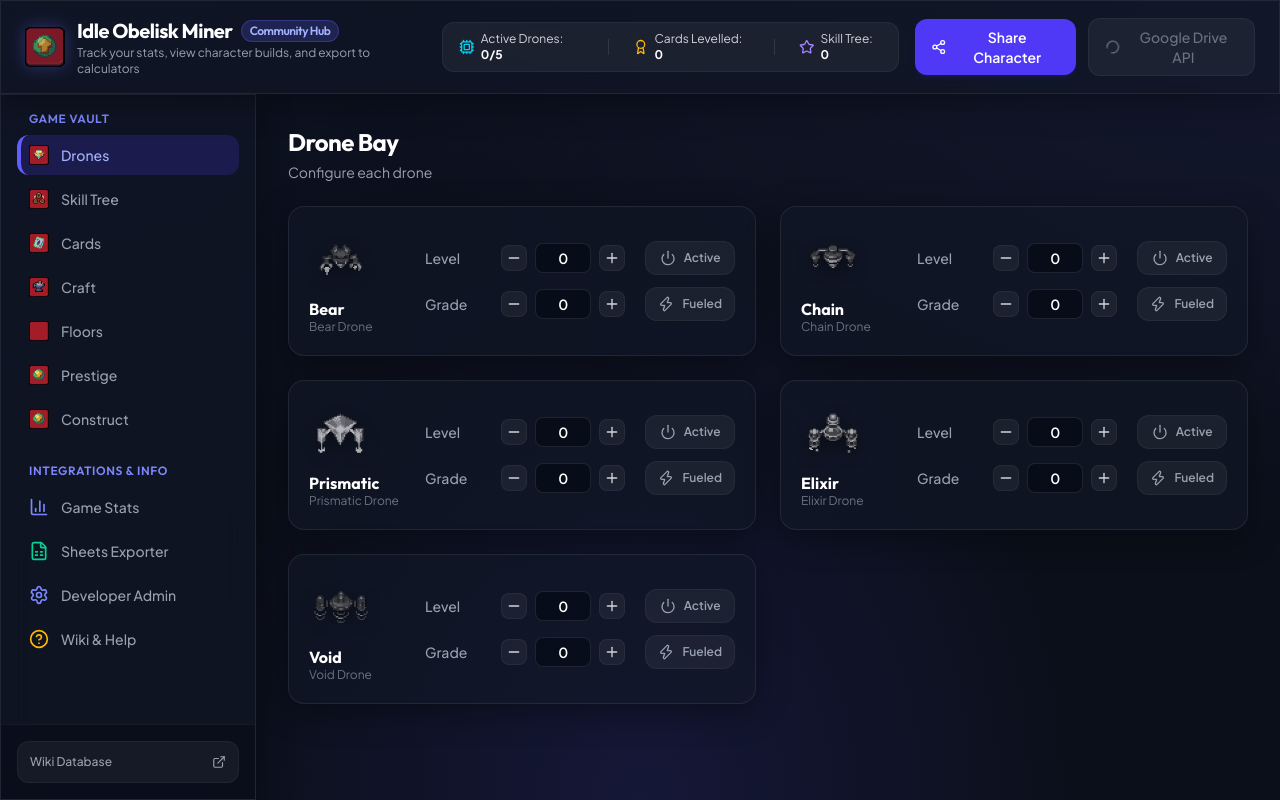
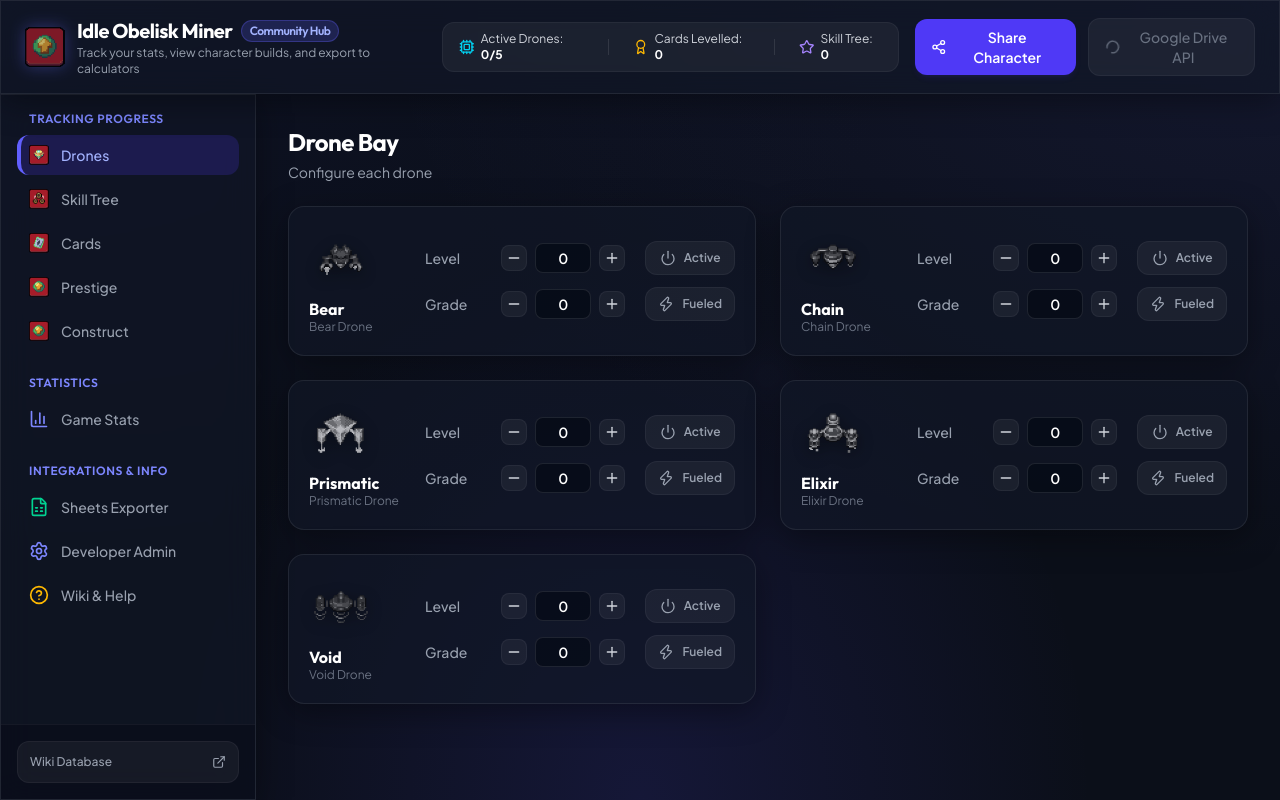
Before and after one commit to Aldoras/Aulfiom, a React (Vite) app: page / in a window 1280 px wide. Built offline with nearby package versions, Linux system fonts and the light colour scheme.

Commit message:
Refactor sidebar menu structure and categories

```diff
--- a/src/components/Sidebar.jsx
+++ b/src/components/Sidebar.jsx
@@ -6,29 +6,30 @@ export default function Sidebar({
   activeCategory,
   setActiveCategory,
 }) {
-  const customItems = [
-    {
-      id: "stats",
-      name: "Game Stats",
-      icon: "icons/menus/Prestige.webp",
-      isStats: true
-    },
+  const trackingItems = schema.filter(
+    (cat) => cat.id !== "craft" && cat.id !== "floors"
+  );
+
+  const statsItem = {
+    id: "stats",
+    name: "Game Stats",
+    isStats: true
+  };
+
+  const toolItems = [
     {
       id: "exporter",
       name: "Sheets Exporter",
-      icon: "icons/menus/Craft.webp", // Fallback image or custom menu image
       isSpreadsheet: true
     },
     {
       id: "admin",
       name: "Developer Admin",
-      icon: "icons/menus/Construct.webp",
       isAdmin: true
     },
     {
       id: "help",
       name: "Wiki & Help",
-      icon: "icons/menus/Drones.webp", // Fallback
       isHelp: true
     }
   ];
@@ -39,10 +40,10 @@ export default function Sidebar({
       <div className="p-4 flex-1 space-y-6">
         <div>
           <h3 className="px-3 text-xs font-semibold text-indigo-400 uppercase tracking-wider">
-            Game Vault
+            Tracking Progress
           </h3>
           <nav className="mt-2 space-y-1">
-            {schema.map((cat) => {
+            {trackingItems.map((cat) => {
               const isActive = activeCategory === cat.id;
               return (
                 <button
@@ -71,13 +72,39 @@ export default function Sidebar({
           </nav>
         </div>
 
-        {/* Integration Section */}
+        {/* Statistics Section */}
+        <div>
+          <h3 className="px-3 text-xs font-semibold text-indigo-400 uppercase tracking-wider">
+            Statistics
+          </h3>
+          <nav className="mt-2 space-y-1">
+            {(() => {
+              const isActive = activeCategory === statsItem.id;
+              return (
+                <button
+                  key={statsItem.id}
+                  onClick={() => setActiveCategory(statsItem.id)}
+                  className={`w-full flex items-center space-x-3 px-3 py-2.5 rounded-xl text-sm font-medium transition-all ${
+                    isActive
+                      ? "bg-indigo-600/20 text-indigo-300 border-l-4 border-indigo-500 pl-2"
+                      : "text-gray-400 hover:bg-white/5 hover:text-white"
+                  }`}
+                >
+                  <BarChart3 className="w-5 h-5 text-indigo-400 flex-shrink-0" />
+                  <span>{statsItem.name}</span>
+                </button>
+              );
+            })()}
+          </nav>
+        </div>
+
+        {/* Integrations & Tools Section */}
         <div>
           <h3 className="px-3 text-xs font-semibold text-indigo-400 uppercase tracking-wider">
             Integrations & Info
           </h3>
           <nav className="mt-2 space-y-1">
-            {customItems.map((item) => {
+            {toolItems.map((item) => {
               const isActive = activeCategory === item.id;
               return (
                 <button
@@ -93,8 +120,6 @@ export default function Sidebar({
                     <FileSpreadsheet className="w-5 h-5 text-emerald-400 flex-shrink-0" />
                   ) : item.isAdmin ? (
                     <Settings className="w-5 h-5 text-indigo-400 flex-shrink-0" />
-                  ) : item.isStats ? (
-                    <BarChart3 className="w-5 h-5 text-indigo-400 flex-shrink-0" />
                   ) : (
                     <HelpCircle className="w-5 h-5 text-amber-400 flex-shrink-0" />
                   )}
```
